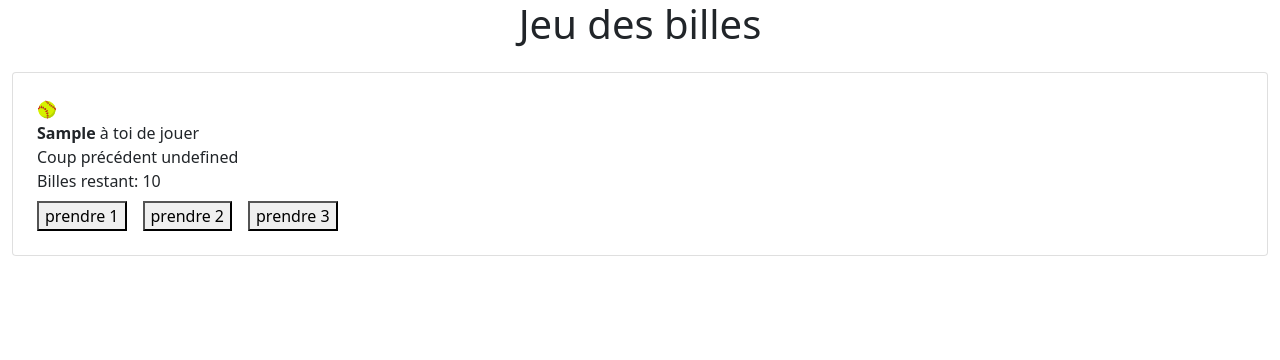
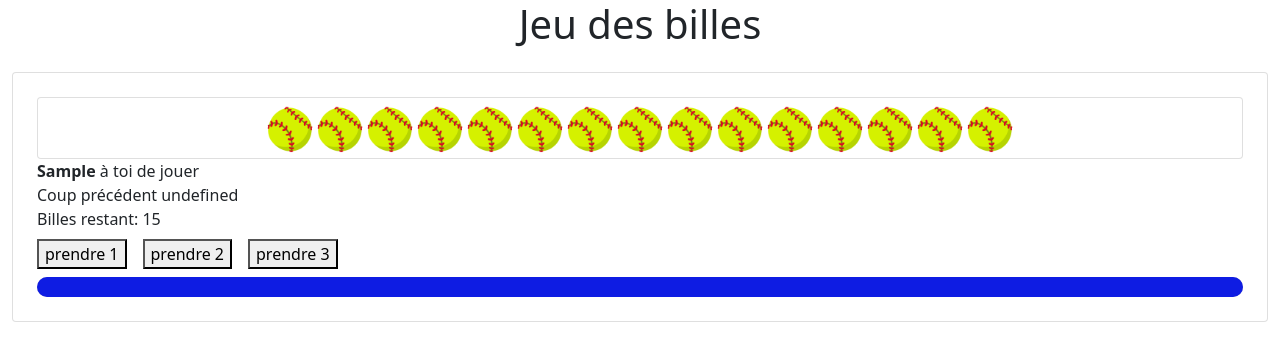
Before and after one commit to harounaKane/efrei, a plain HTML site: page billes/index.html in a window 1280 px wide. Both pictures are taken after typing "Sample", "Sample", "Sample", "Sample" into the empty fields and a click on the input 76 px from the left and 364 px from the top of the page. Drawn offline with nearby package versions, Linux system fonts and the light colour scheme.

Commit message:
jeu des billes fin

```diff
--- a/billes/index.html
+++ b/billes/index.html
@@ -6,6 +6,22 @@
     <link href="https://cdn.jsdelivr.net/npm/bootstrap@5.0.2/dist/css/bootstrap.min.css" rel="stylesheet" integrity="sha384-EVSTQN3/azprG1Anm3QDgpJLIm9Nao0Yz1ztcQTwFspd3yD65VohhpuuCOmLASjC" crossorigin="anonymous">
     <title>Jeu des bille</title>
     <script src="script.js" defer></script>
+    <style>
+        #barre{
+            width: 100%;
+            height: 100%;
+            background-color: rgb(203, 192, 189);
+            border-radius: 20px;
+        }
+
+
+        #progression{
+            width: 0%;
+            height: 20px;
+            background-color: rgb(14, 28, 227);
+            border-radius: 20px;
+        }
+    </style>
 </head>
 <body>
 
@@ -37,15 +53,23 @@
         </div>
 
         <div class="card my-4 p-4 d-none" id="jeu">
-            <div id="billes">🥎</div>
+            <div class="card text-center fs-1" id="billes">🥎</div>
             <div> <strong id="joueurActif">{toto}</strong> à toi de jouer </div>
             <div id="cp">Coup précédent: 2</div>
             <div id="reste">Billes restant: 10</div>
-            <div class="d-flex gap-3 mt-2">
+            <div class="d-flex gap-3 my-2">
                 <button data-bille="1">prendre 1</button>
                 <button data-bille="2">prendre 2</button>
                 <button data-bille="3">prendre 3</button>
             </div>
+
+            <div id="barre">
+                <div id="progression"></div>
+            </div>
+        </div>
+
+        <div class="card my-3 p-4 d-none" id="fin">
+            Fin du jeu le joueur <strong id="gagnant"></strong> a remporté cette partie !
         </div>
 
 
--- a/billes/script.js
+++ b/billes/script.js
@@ -5,7 +5,7 @@ const qsa = (elem) => Array.from( document.querySelectorAll(elem) );
  * VARIABLES
  ***********/
 const joueurs = [];
-let nombreBille = 10;
+let nombreBille = 15;
 const billeInitiale = nombreBille;
 let coupPrecedent;
 let coup;
@@ -44,16 +44,37 @@ qsa("button").forEach(btn => {
 
             if( nombreBille < btnAct.getAttribute("data-bille") )
                 btnAct.setAttribute("disabled", true);
-
         });
 
         info();
     });
 });
 
+function info(){
+    let image = "";
+    for(let i=0; i<nombreBille; i++)
+        image += "🥎";
 
-function info(){
+    qs("#billes").innerHTML = image;
+
     qs("#joueurActif").innerHTML = joueurs[joueurActif].prenom;
     qs("#cp").innerHTML = `Coup précédent ${coupPrecedent}`;
     qs("#reste").innerHTML = `Billes restant: ${nombreBille}`
+
+    barreProgress();
 }
+
+function barreProgress(){
+    let p = (nombreBille/billeInitiale ) * 100;
+
+    qs("#progression").style.width = `${p}%`;
+
+    gagnant();
+}
+
+function gagnant(){
+    if( (nombreBille == 0) || (coupPrecedent == 1 && nombreBille == 1) ){
+        qs("#fin").classList.remove("d-none");
+        qs("#gagnant").innerHTML = joueurs[joueurActif].prenom;
+    }
+}
```
